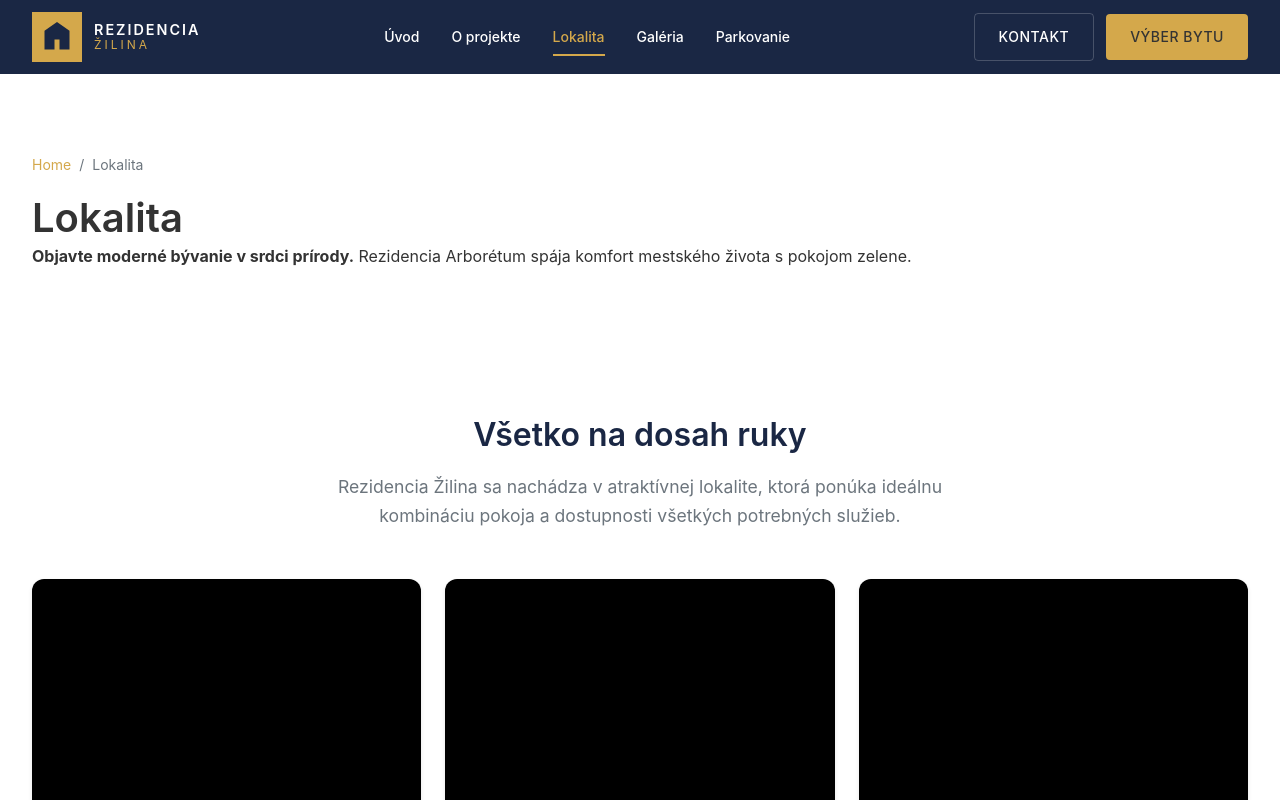
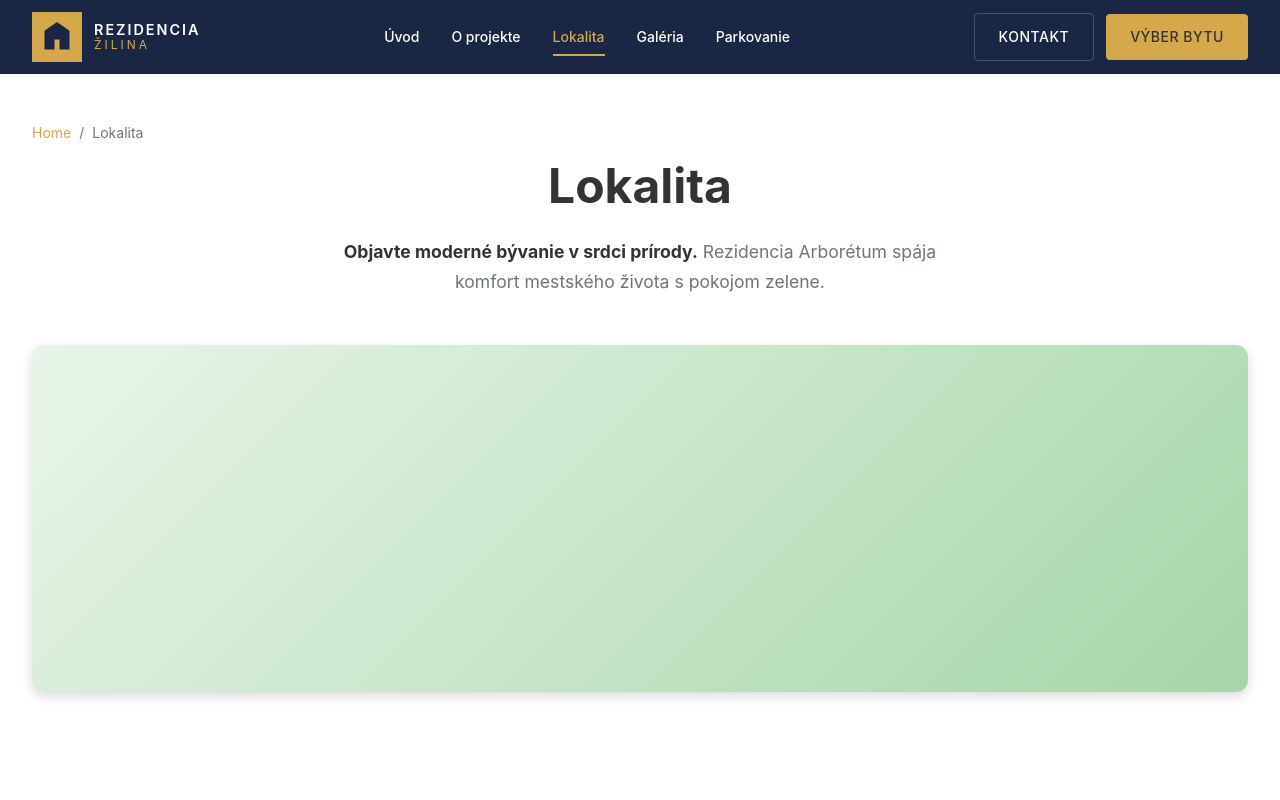
Before and after one commit to mijacke/developer-web, a Nuxt app: page /locality in a window 1280 px wide. Shown: the top 800 px of the page. Built offline with nearby package versions, Linux system fonts and the light colour scheme.

Commit message:
style: add locality hero and panorama styles
- Add hero section styles
- Add panorama image placeholder styles
- Remove custom breadcrumb styles (use global)

```diff
--- a/app/assets/styles/pages/_locality.css
+++ b/app/assets/styles/pages/_locality.css
@@ -1,6 +1,49 @@
 /* ================================
    Locality Page Styles
    ================================ */
+
+/* Locality Hero Section */
+.locality-page .locality-hero {
+    background: var(--color-bg-white);
+    padding: 2rem 0 4rem;
+}
+
+/* Locality Hero Content */
+.locality-page .locality-hero-content {
+    text-align: center;
+    max-width: 800px;
+    margin: 0 auto 3rem;
+}
+
+.locality-page .locality-title {
+    font-size: 3rem;
+    font-weight: 700;
+    color: var(--color-text-dark);
+    margin-bottom: 1.5rem;
+    line-height: 1.1;
+}
+
+.locality-page .locality-subtitle {
+    font-size: 1.1rem;
+    color: var(--color-text-muted);
+    line-height: 1.7;
+    max-width: 650px;
+    margin: 0 auto;
+}
+
+.locality-page .locality-subtitle strong {
+    color: var(--color-text-dark);
+}
+
+/* Locality Panorama */
+.locality-page .locality-panorama {
+    width: 100%;
+    aspect-ratio: 21/6;
+    background: linear-gradient(135deg, #e8f5e9 0%, #c8e6c9 50%, #a5d6a7 100%);
+    border-radius: var(--radius-lg);
+    box-shadow: var(--shadow-md);
+    overflow: hidden;
+}
 
 /* Locality Intro */
 .locality-page .locality-intro {
```
